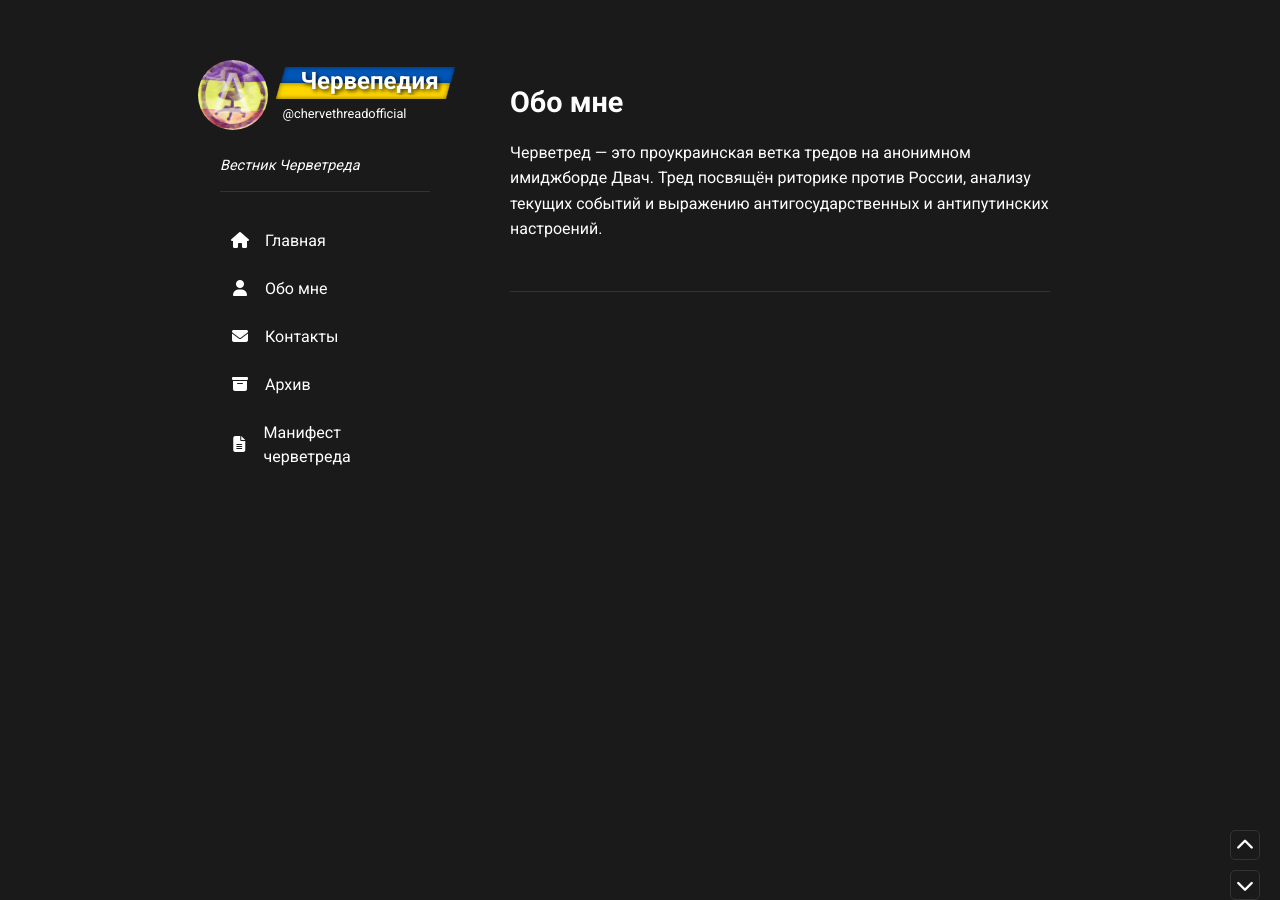
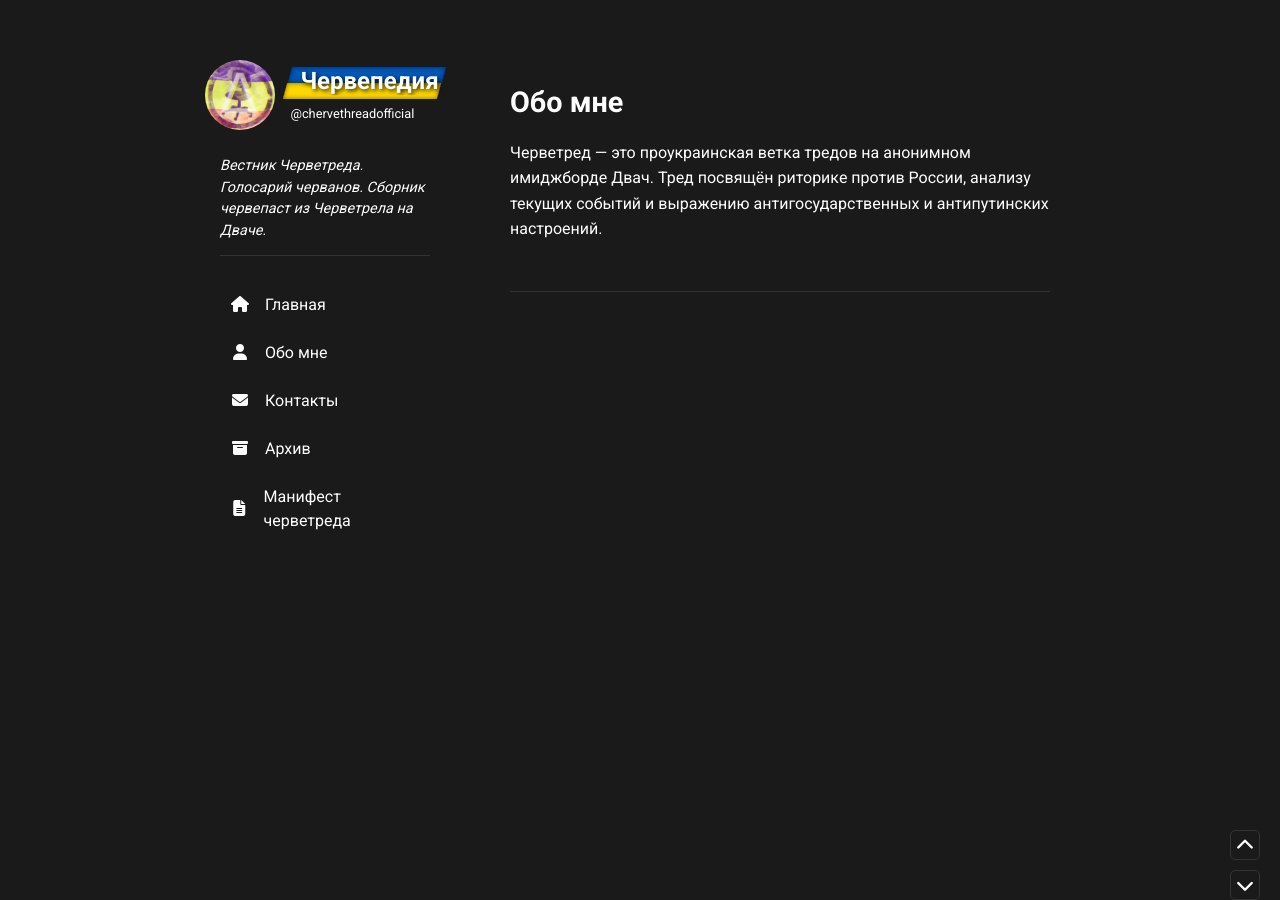
Before and after one commit to chervepediya/chervepediya.github.io, a Jekyll site: the page built from about.md, in a window 1280 px wide and 900 px high. Built offline with Jekyll 4.4.1, drawn with Linux system fonts in a browser that asks for light colours; nearby versions of some CDN libraries; a script that is not in the unit is left out.

Commit message:
Update _config.yml

```diff
--- a/_config.yml
+++ b/_config.yml
@@ -1,6 +1,6 @@
 # Основные настройки
-title: ЧЕРВЕПЕДИЯ
-description: Вестник Черветреда
+title: Червепедия
+description: Вестник Черветреда. Голосарий черванов. Сборник червепаст из Черветрела на Дваче.
 url: ""  # Абсолютный URL вашего сайта
 baseurl: ""  # Оставьте пустым, если сайт в корне домена
 timezone: Europe/Moscow
```
